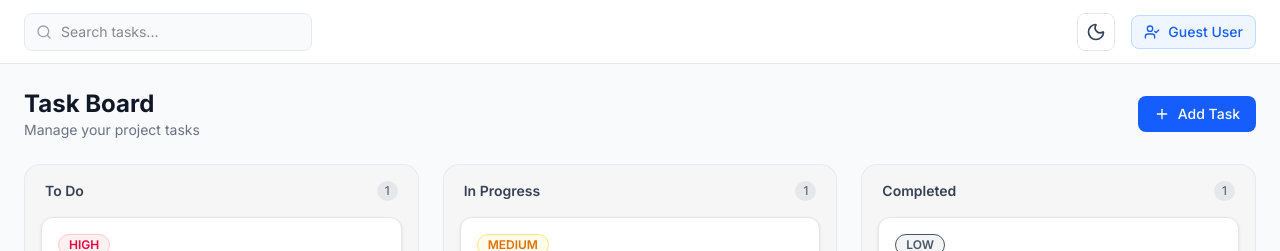
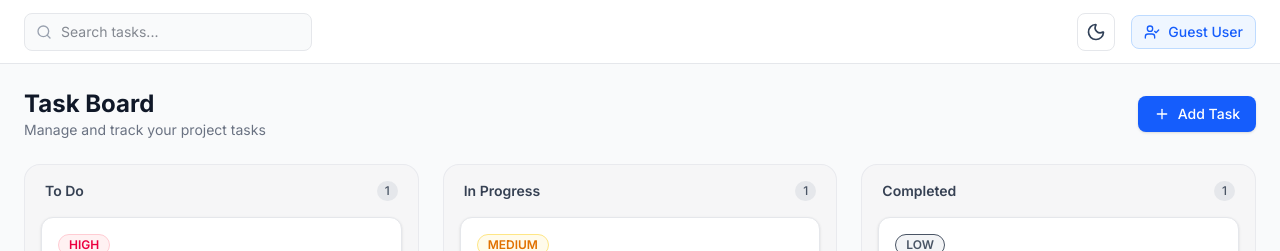
Before and after one commit to PrakashSingh65/Task-Management-System, a Next.js app in the folder frontend/: page / in a window 1280 px wide. Shown: the top 251 px of the page. Built offline with nearby package versions, Linux system fonts and the light colour scheme.

Commit message:
Implement task creation functionality and update task management layout

```diff
--- a/frontend/src/app/page.tsx
+++ b/frontend/src/app/page.tsx
@@ -1,16 +1,29 @@
 "use client";
 
+import { useState } from "react";
 import { Navbar } from "@/components/layout/navbar";
 import { TaskCard, Task } from "@/components/tasks/task-card";
+import { TaskModal } from "@/components/tasks/task-modal";
 import { Plus } from "lucide-react";
 
-const dummyTasks: Task[] = [
+const initialTasks: Task[] = [
   { id: "1", title: "Design Landing Page UI", description: "Follow Figma design closely.", status: "TODO", priority: "HIGH", dueDate: "Tomorrow" },
   { id: "2", title: "Implement Dark Theme", description: "Use next-themes provider.", status: "IN_PROGRESS", priority: "MEDIUM", dueDate: "Today" },
   { id: "3", title: "Setup NestJS Backend", description: "Connect database & API endpoints.", status: "COMPLETED", priority: "LOW", dueDate: "2 days ago" },
 ];
 
 export default function Home() {
+  const [tasks, setTasks] = useState<Task[]>(initialTasks);
+  const [isModalOpen, setIsModalOpen] = useState(false);
+
+  const handleCreateTask = (taskData: Omit<Task, "id">) => {
+    const newTask: Task = {
+      ...taskData,
+      id: Date.now().toString(),
+    };
+    setTasks((prev) => [newTask, ...prev]);
+  };
+
   const columns = [
     { title: "To Do", status: "TODO" },
     { title: "In Progress", status: "IN_PROGRESS" },
@@ -20,27 +33,42 @@ export default function Home() {
   return (
     <div className="min-h-screen bg-gray-50 dark:bg-gray-950 flex flex-col">
       <Navbar />
+
       <main className="p-6 flex-1 max-w-7xl w-full mx-auto">
         <div className="flex items-center justify-between mb-6">
           <div>
             <h1 className="text-2xl font-bold text-gray-900 dark:text-white">Task Board</h1>
-            <p className="text-sm text-gray-500 dark:text-gray-400">Manage your project tasks</p>
+            <p className="text-sm text-gray-500 dark:text-gray-400">Manage and track your project tasks</p>
           </div>
-          <button className="flex items-center gap-2 px-4 py-2 bg-blue-600 hover:bg-blue-700 text-white rounded-lg text-sm font-medium">
+
+          <button
+            onClick={() => setIsModalOpen(true)}
+            className="flex items-center gap-2 px-4 py-2 bg-blue-600 hover:bg-blue-700 text-white rounded-lg text-sm font-medium transition-colors shadow-sm"
+          >
             <Plus className="h-4 w-4" />
             <span>Add Task</span>
           </button>
         </div>
 
+        {/* Board Columns */}
         <div className="grid grid-cols-1 md:grid-cols-3 gap-6">
           {columns.map((col) => {
-            const colTasks = dummyTasks.filter((t) => t.status === col.status);
+            const colTasks = tasks.filter((t) => t.status === col.status);
+
             return (
-              <div key={col.status} className="bg-gray-100/60 dark:bg-gray-900/40 p-4 rounded-2xl border border-gray-200/80 dark:border-gray-800/80 flex flex-col gap-4">
+              <div
+                key={col.status}
+                className="bg-gray-100/60 dark:bg-gray-900/40 p-4 rounded-2xl border border-gray-200/80 dark:border-gray-800/80 flex flex-col gap-4"
+              >
                 <div className="flex items-center justify-between px-1">
-                  <h2 className="font-semibold text-gray-700 dark:text-gray-300 text-sm">{col.title}</h2>
-                  <span className="text-xs px-2 py-0.5 rounded-full bg-gray-200 dark:bg-gray-800 text-gray-600 dark:text-gray-400">{colTasks.length}</span>
+                  <h2 className="font-semibold text-gray-700 dark:text-gray-300 text-sm">
+                    {col.title}
+                  </h2>
+                  <span className="text-xs px-2 py-0.5 rounded-full bg-gray-200 dark:bg-gray-800 text-gray-600 dark:text-gray-400 font-medium">
+                    {colTasks.length}
+                  </span>
                 </div>
+
                 <div className="flex flex-col gap-3">
                   {colTasks.map((task) => (
                     <TaskCard key={task.id} task={task} />
@@ -51,6 +79,12 @@ export default function Home() {
           })}
         </div>
       </main>
+
+      <TaskModal
+        isOpen={isModalOpen}
+        onClose={() => setIsModalOpen(false)}
+        onSubmit={handleCreateTask}
+      />
     </div>
   );
 }
```
